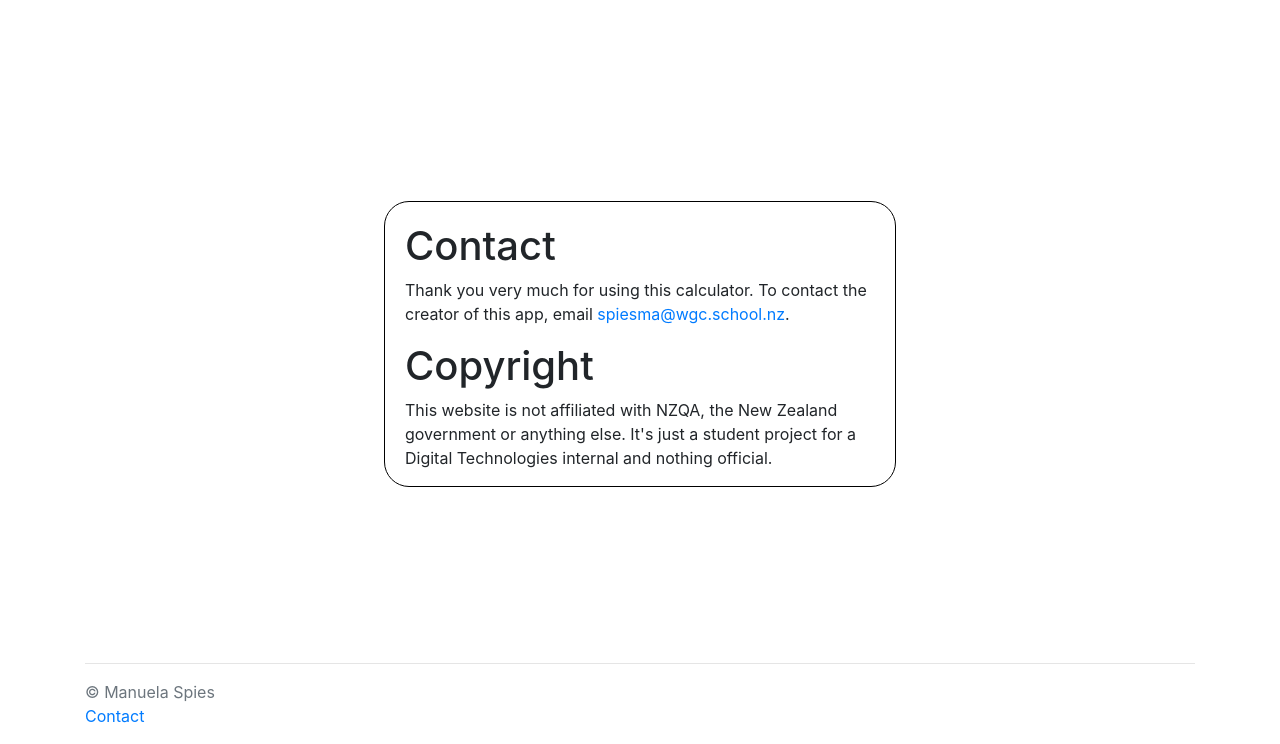
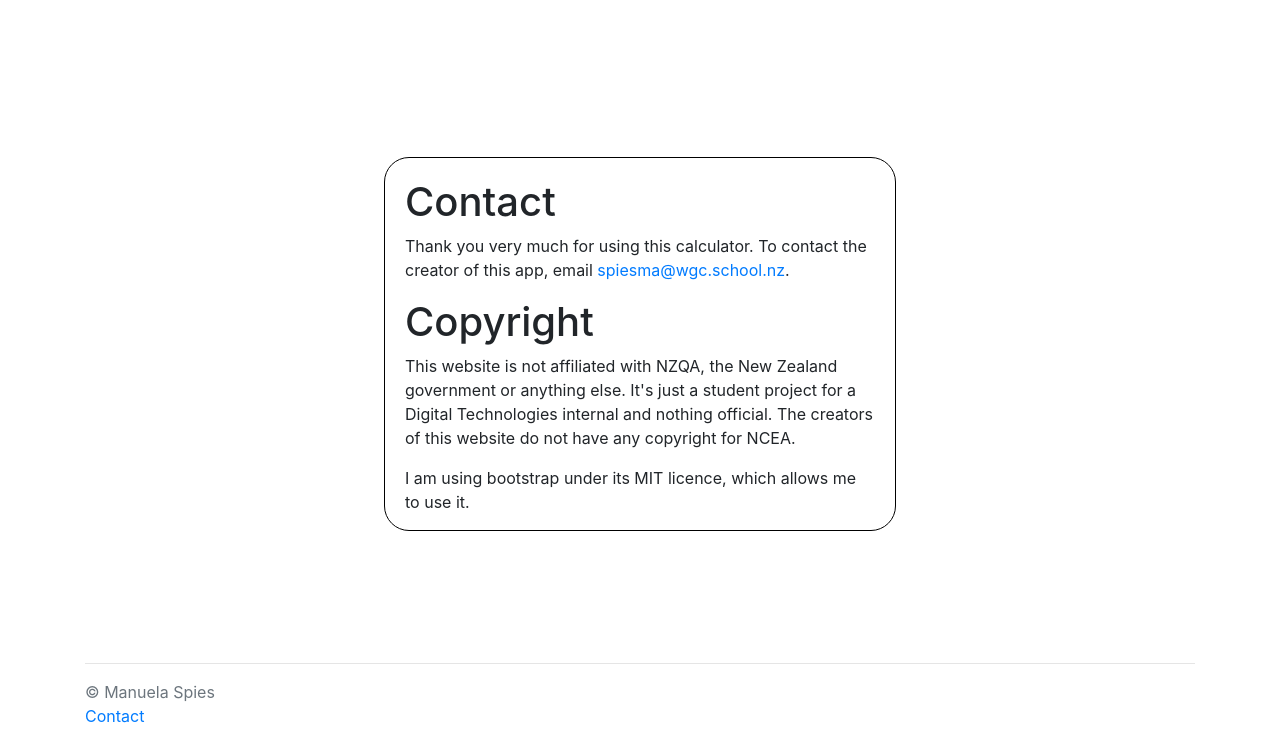
Before and after one commit to ManuelaSpies/NCEA-Calculator, a Flask app: page /contact in a window 1280 px wide. Shown: the part 56-800 px from the top of the page. Run offline with Flask 2, Linux system fonts and the light colour scheme; some libraries are stand-ins or nearby versions.

Commit message:
Relevant implications

```diff
--- a/templates/contact.html
+++ b/templates/contact.html
@@ -14,6 +14,8 @@
 
         <h1 id="copyright">Copyright</h1>
         <p>This website is not affiliated with NZQA, the New Zealand government or anything else. It's just
-            a student project for a Digital Technologies internal and nothing official.</p>
+            a student project for a Digital Technologies internal and nothing official. The creators of this
+            website do not have any copyright for NCEA.</p>
+        <p>I am using bootstrap under its MIT licence, which allows me to use it. </p>
     </div>
 {% endblock %}
--- a/templates/gallery.html
+++ b/templates/gallery.html
@@ -13,13 +13,13 @@
             <div id="carousel" class="carousel slide" data-ride="carousel">
                 <div class="carousel-inner">
                     <div class="carousel-item active">
-                        <img class="d-block w-100 custom-carousel-item" src="{{ url_for('static', filename='images/all.jpg') }}" alt="Diligent students working">
+                        <img class="d-block w-100 custom-carousel-item" src="{{ url_for('static', filename='images/all.jpg') }}" alt="Three students working on computers">
                     </div>
                 <div class="carousel-item">
-                    <img class="d-block w-100 custom-carousel-item" src="{{ url_for('static', filename='images/hana.jpg') }}" alt="Diligent students working">
+                    <img class="d-block w-100 custom-carousel-item" src="{{ url_for('static', filename='images/hana.jpg') }}" alt="A student browsing online">
                 </div>
                 <div class="carousel-item">
-                    <img class="d-block w-100 custom-carousel-item" src="{{ url_for('static', filename='images/me.jpg') }}" alt="Diligent students working">
+                    <img class="d-block w-100 custom-carousel-item" src="{{ url_for('static', filename='images/me.jpg') }}" alt="A student editing a photo">
                 </div>
                 </div>
             </div>
```
